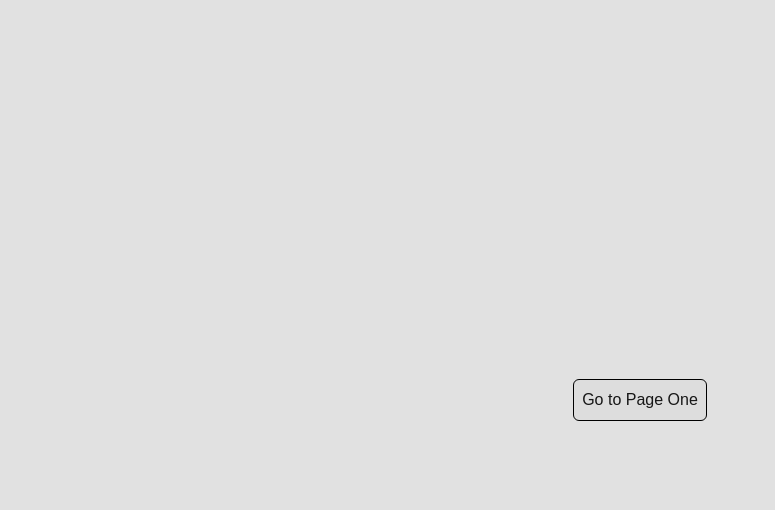
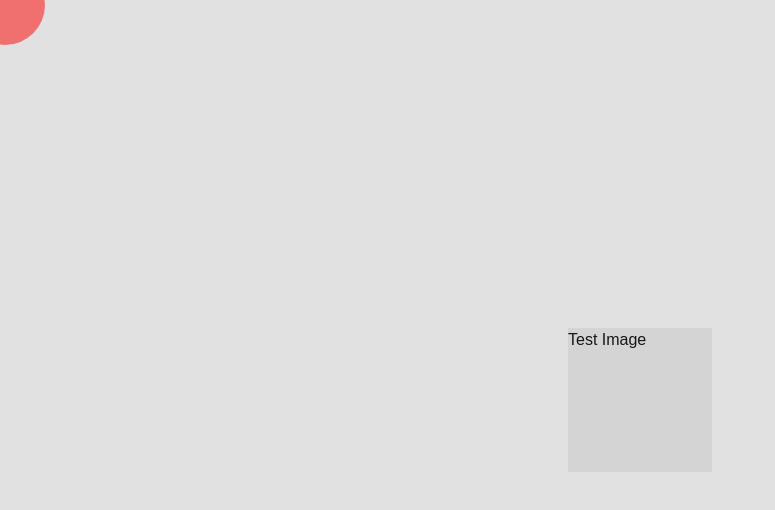
Before and after one commit to hlmyrsyd/codelab-blog, a Next.js app: page /codeground in a window 1280 px wide. Shown: the top 510 px of the page, without its empty margins (0-775 px from the left). Built offline with nearby package versions, Linux system fonts and the light colour scheme.

Commit message:
feat/testing the new tutorial in codeground

```diff
--- a/app/codeground/page.tsx
+++ b/app/codeground/page.tsx
@@ -1,20 +1,8 @@
 'use client'
 
-import { useRouter } from "next/navigation";
-import { useState } from "react";
-import { TransitionWrapper } from "../components";
-import { OpeningContainer } from "../components/openingContainer";
+import StickyCursor from "./stickyCursor";
 
 export default function Home() {
-    const [isTransitioning, setIsTransitioning] = useState(false);
-    const router = useRouter();
-
-    const handleTransition = (route: string) => {
-        setIsTransitioning(true);
-        setTimeout(() => {
-        router.push(route);
-        }, 1300); // Control the transition timing
-    };
 
     return (
         <div
@@ -23,18 +11,10 @@ export default function Home() {
                 backgroundColor: "var(--background)"
             }}
         >
-            <div className="flex w-full h-full justify-space items-space">
-                <OpeningContainer title="Home" />
-
-                <div className="flex w-full h-full justify-center itmes-center">
-                    <TransitionWrapper isTransitioning={isTransitioning}>
-                        <button
-                            className="rounded-md p-2 border border-black flex items-center justify-between bg-[#ddd] hover:bg-[#aaa]"
-                            onClick={() => handleTransition('/codeground/pageOne')}
-                        >
-                            Go to Page One
-                        </button>
-                    </ TransitionWrapper>
+            <StickyCursor />
+            <div className="flex w-full h-full justify-center items-center">
+                <div className="w-36 h-36 bg-neutral-300">
+                    Test Image
                 </div>
             </div>
         </div>
--- a/app/codeground/pageOne/page.tsx
+++ /dev/null
@@ -1,42 +0,0 @@
-'use client'
-
-import { TransitionWrapper } from "@/app/components";
-import { OpeningContainer } from "@/app/components/openingContainer";
-import { useRouter } from "next/navigation";
-import { useState } from "react";
-
-export default function PageOne() {
-    const [isTransitioning, setIsTransitioning] = useState(false);
-    const router = useRouter();
-
-    const handleTransition = (route: string) => {
-        setIsTransitioning(true);
-        setTimeout(() => {
-        router.push(route);
-        }, 1300); // Control the transition timing
-    };
-
-    return (
-        <div
-            className="fixed w-screen h-screen top-0 left-0"
-            style={{
-                backgroundColor: "var(--background)"
-            }}
-        >
-            <div className="flex w-full h-full justify-space items-space">
-                <OpeningContainer title="Page One" />
-
-                <div className="flex w-full h-full justify-center itmes-center">
-                    <TransitionWrapper isTransitioning={isTransitioning}>
-                        <button
-                            className="rounded-md p-2 border border-black flex items-center justify-between bg-[#ddd] hover:bg-[#aaa]"
-                            onClick={() => handleTransition('/codeground')}
-                        >
-                            Go Back
-                        </button>
-                    </ TransitionWrapper>
-                </div>
-            </div>
-        </div>
-    );
-}
--- /dev/null
+++ b/app/codeground/stickyCursor.tsx
@@ -0,0 +1,39 @@
+"use client";
+
+import { motion, useSpring, useMotionValue, useTransform } from "framer-motion";
+import { useEffect } from "react";
+
+export default function StickyCursor() {
+    const x = useMotionValue(0);
+    const y = useMotionValue(0);
+    const smoothOptions = {damping: 20, stiffness: 300, mass: 0.5}
+    const cursorX = useSpring(x, smoothOptions);
+    const cursorY = useSpring(y, smoothOptions);
+
+    useEffect(() => {
+        const moveCursor = (e: MouseEvent) => {
+            x.set(e.clientX);
+            y.set(e.clientY);
+        };
+
+        window.addEventListener("mousemove", moveCursor);
+        return () => window.removeEventListener("mousemove", moveCursor);
+    }, [x, y]);
+
+    return (
+        <motion.div
+            style={{
+                x: cursorX,
+                y: cursorY,
+                position: "fixed",
+                top: -35,
+                left: -35,
+                width: 80,
+                height: 80,
+                backgroundColor: "rgba(255, 0, 0, 0.5)",
+                borderRadius: "50%",
+                pointerEvents: "none",
+            }}
+        />
+    );
+}
```
